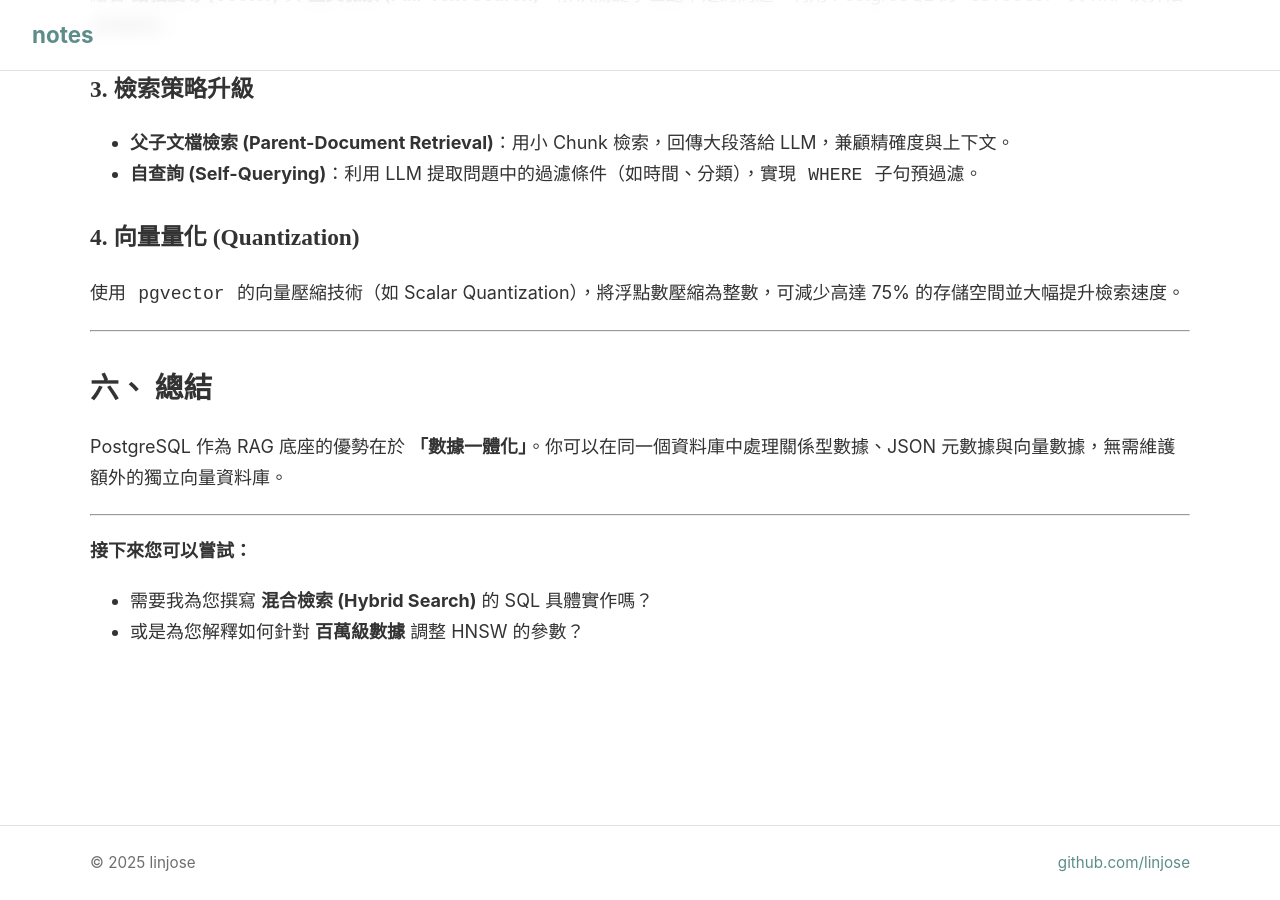
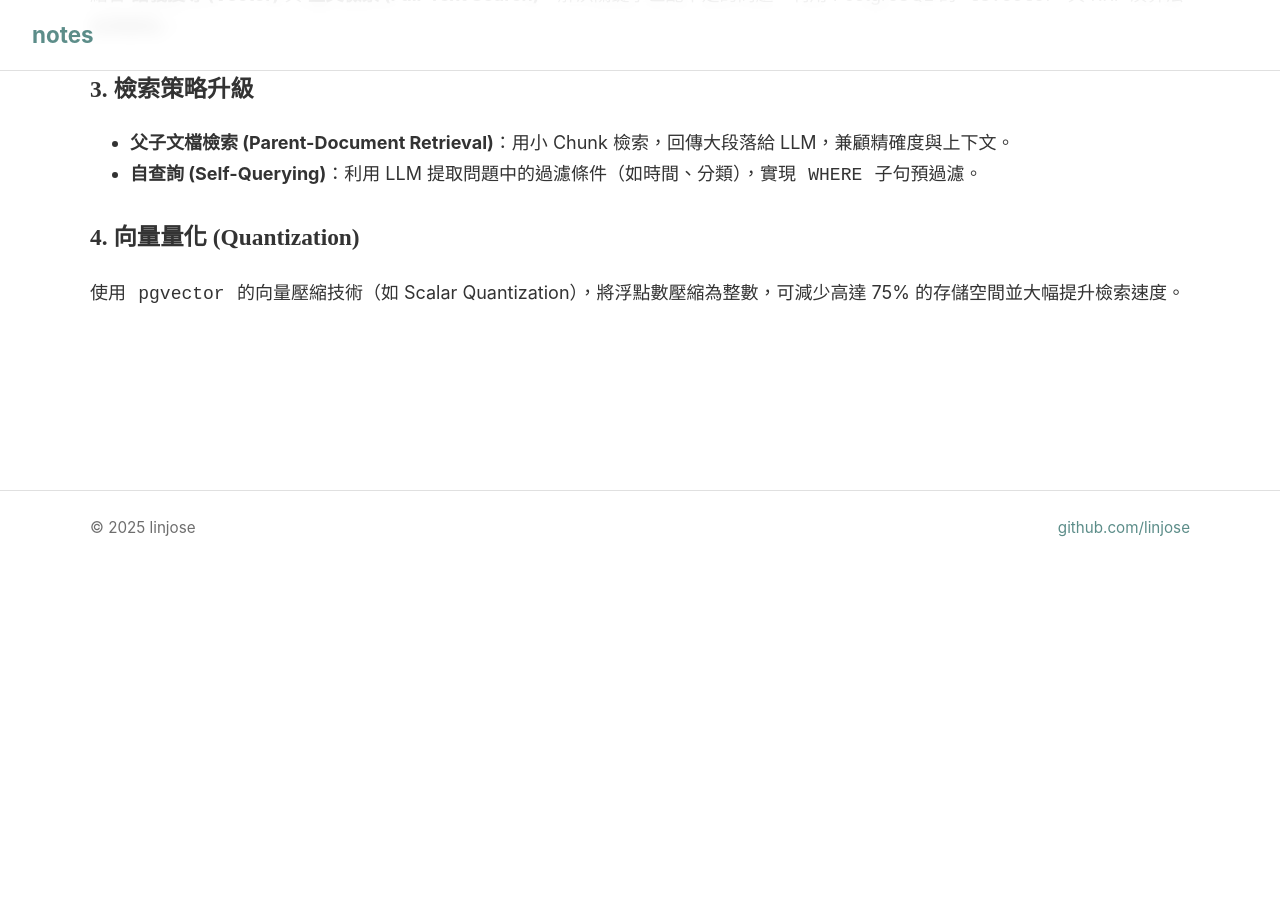
Before and after one commit to linjose/notes, a Jekyll site: the page built from _posts/2025-12-31-PostgreSQL-RAG-Guide.md, in a window 1280 px wide and 900 px high, scrolled down 3144 px. Built offline with Jekyll 4.4.1, drawn with Linux system fonts in a browser that asks for light colours; our own code applies the rules of GitHub Pages for plain Markdown files; after the commit the page ends 3708 px from its top, so only the background shows below that.

Commit message:
Update 2025-12-31-PostgreSQL-RAG-Guide.md

```diff
--- a/_posts/2025-12-31-PostgreSQL-RAG-Guide.md
+++ b/_posts/2025-12-31-PostgreSQL-RAG-Guide.md
@@ -111,16 +111,3 @@ results = db.similarity_search("如何優化資料庫？", k=3)
 ### 4. 向量量化 (Quantization)
 
 使用 `pgvector` 的向量壓縮技術（如 Scalar Quantization），將浮點數壓縮為整數，可減少高達 75% 的存儲空間並大幅提升檢索速度。
-
----
-
-## 六、 總結
-
-PostgreSQL 作為 RAG 底座的優勢在於 **「數據一體化」**。你可以在同一個資料庫中處理關係型數據、JSON 元數據與向量數據，無需維護額外的獨立向量資料庫。
-
----
-
-**接下來您可以嘗試：**
-
-* 需要我為您撰寫 **混合檢索 (Hybrid Search)** 的 SQL 具體實作嗎？
-* 或是為您解釋如何針對 **百萬級數據** 調整 HNSW 的參數？
```
